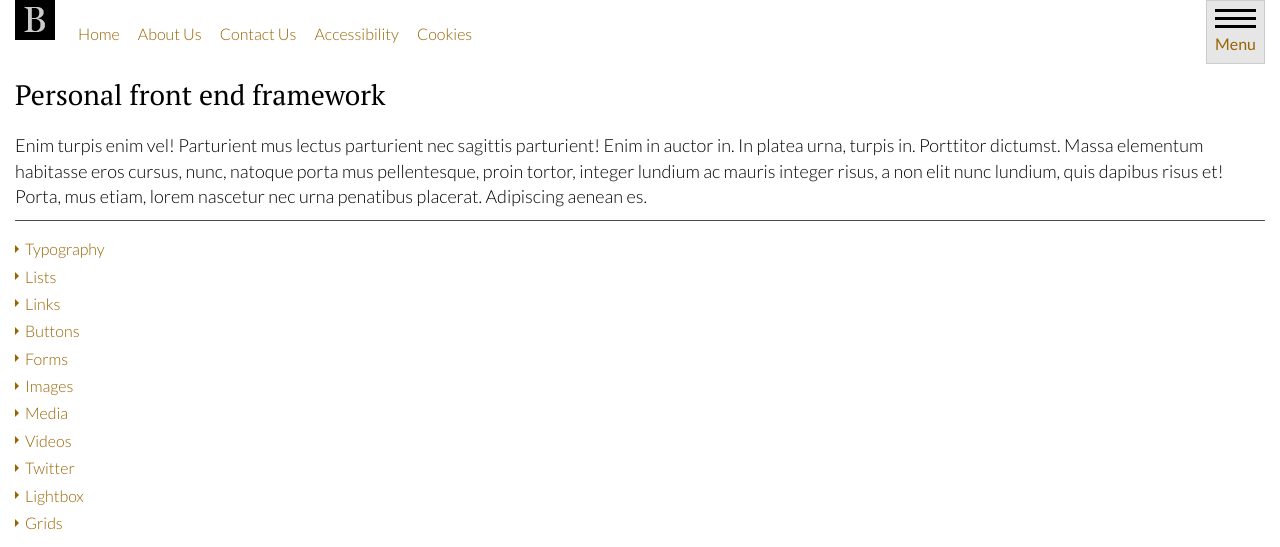
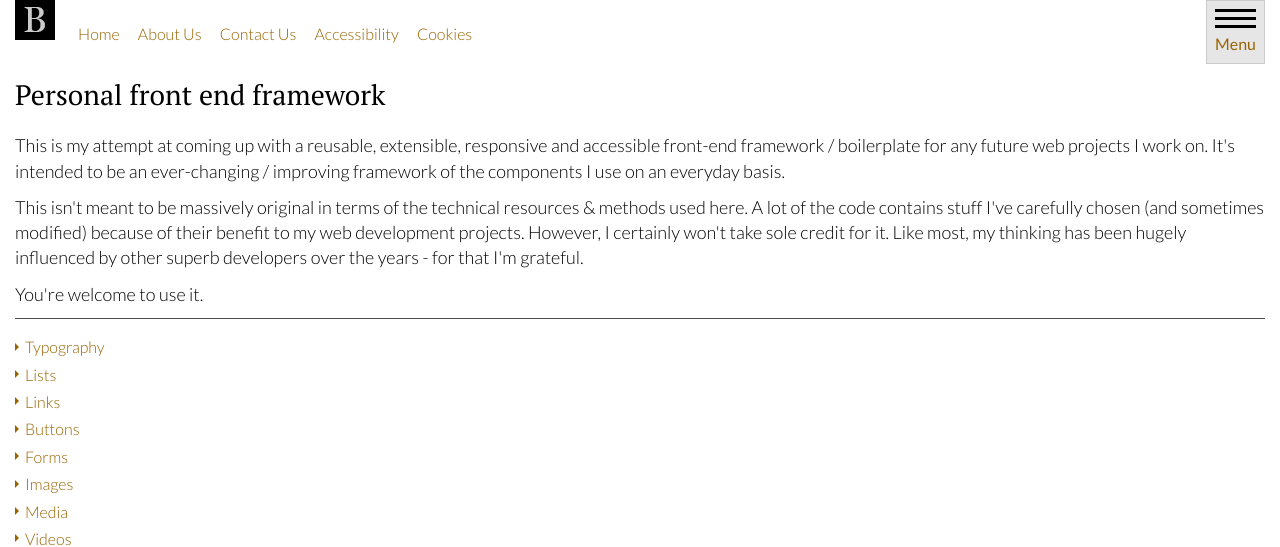
Before and after one commit to brootaylor/personal-dev-framework, a PHP site: page / in a window 1280 px wide. Shown: the part 15-562 px from the top of the page. Run offline with PHP 8.4, Linux system fonts and the light colour scheme; some libraries are stand-ins or nearby versions; some web fonts are replaced.

Commit message:
Added proper introduction copy.

```diff
--- a/index.php
+++ b/index.php
@@ -18,7 +18,11 @@
 
                 <h1><?php echo $page_title; ?></h1>
 
-                <p>Enim turpis enim vel! Parturient mus lectus parturient nec sagittis parturient! Enim in auctor in. In platea urna, turpis in. Porttitor dictumst. Massa elementum habitasse eros cursus, nunc, natoque porta mus pellentesque, proin tortor, integer lundium ac mauris integer risus, a non elit nunc lundium, quis dapibus risus et! Porta, mus etiam, lorem nascetur nec urna penatibus placerat. Adipiscing aenean es.</p>
+                <p>This is my attempt at coming up with a reusable, extensible, responsive and accessible front-end framework / boilerplate for any future web projects I work on. It's intended to be an ever-changing / improving framework of the components I use on an everyday basis.</p>
+
+                <p>This isn't meant to be massively original in terms of the technical resources & methods used here. A lot of the code contains stuff I've carefully chosen (and sometimes modified) because of their benefit to my web development projects. However, I certainly won't take sole credit for it. Like most, my thinking has been hugely influenced by other superb developers over the years - for that I'm grateful.</p>
+
+                <p>You're welcome to use it.</p>
 
                 <hr>
 
```
